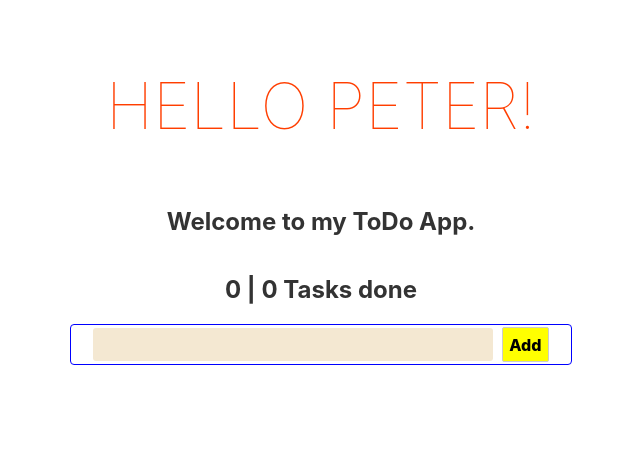
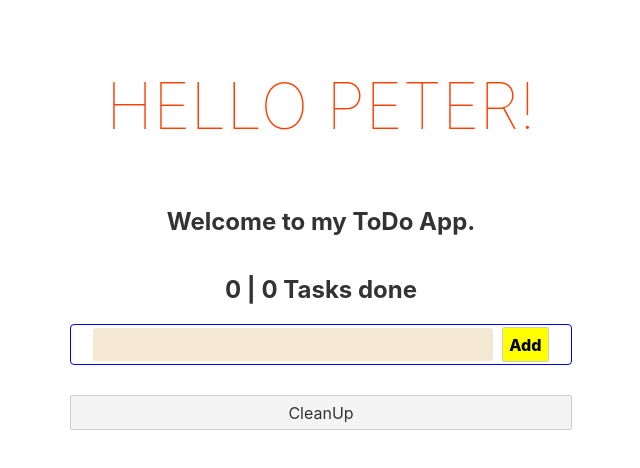
Before and after one commit to mpeterpeter/SvelteToDo, a Svelte app: page / in a window 1280 px wide. Shown: the top 468 px of the page, without its empty margins (335-975 px from the left). Built offline with nearby package versions, Linux system fonts and the light colour scheme.

Commit message:
CleanUp Funktionalität mit major hik Ups. Refactor point

```diff
--- a/src/App.svelte
+++ b/src/App.svelte
@@ -1,6 +1,6 @@
 <script>
    import NewTaskToList from "./Components/NewTaskToList.svelte";
-   import {count, todoDict} from "./Components/store.js";
+   import {count, todoDict, doneCount} from "./Components/store.js";
    import ShowNewTask from "./Components/ShowNewTask.svelte";
    import ProgressInfo from "./Components/ProgressInfo.svelte";
 
@@ -16,6 +16,9 @@
    {#each $todoDict as todo}
       <ShowNewTask task = {todo}/>
    {/each}
+   <button
+      on:click={todoDict.cleanUp}
+      on:click={() => doneCount.refresh($todoDict)}>CleanUp</button>
 </main>
 
 <style>
--- a/src/Components/ProgressInfo.svelte
+++ b/src/Components/ProgressInfo.svelte
@@ -1,7 +1,8 @@
 <script>
-   import {count, todoDict} from "./store.js";
+   import {todoDict, doneCount} from "./store.js";
+
 </script>
 
 <h2>
-   {$todoDict.filter(task => task.done == true).length} | {$count} Tasks done
+   {$doneCount} | {$todoDict.length} Tasks done
 </h2>
--- a/src/Components/ShowNewTask.svelte
+++ b/src/Components/ShowNewTask.svelte
@@ -1,4 +1,5 @@
 <script>
+   import {doneCount, todoDict} from "./store.js";
    export let task = {};
 
    let input = "";
@@ -12,7 +13,7 @@
          input.style.textDecoration = "line-through";
          task.done = true
       }
-      console.log(task)
+      doneCount.refresh($todoDict);
    }
 </script>
 
--- a/src/Components/store.js
+++ b/src/Components/store.js
@@ -18,11 +18,23 @@ function createStore() {
         subscribe,
         reset: () => set([]),
         addTask: task => update(list => [...list, task]),
-        deleteTask: task => update(list => list.filter(t => t.id != task.id))
+        deleteTask: task => update(list => list.filter(t => t.id != task.id)),
+        cleanUp : () => update(list => list.filter(item => item.done == false))
     };
+}
+
+function createDoneCount() {
+   const {set, subscribe} = writable(0);
+
+   return {
+      subscribe,
+      refresh : items => set(items.filter(item => item.done == true).length),
+      reset : () => set(0)
+   };
 }
 
 const count = createCount();
 const todoDict = createStore();
+const doneCount = createDoneCount();
 
-export {count, todoDict};
+export {count, todoDict, doneCount};
```
